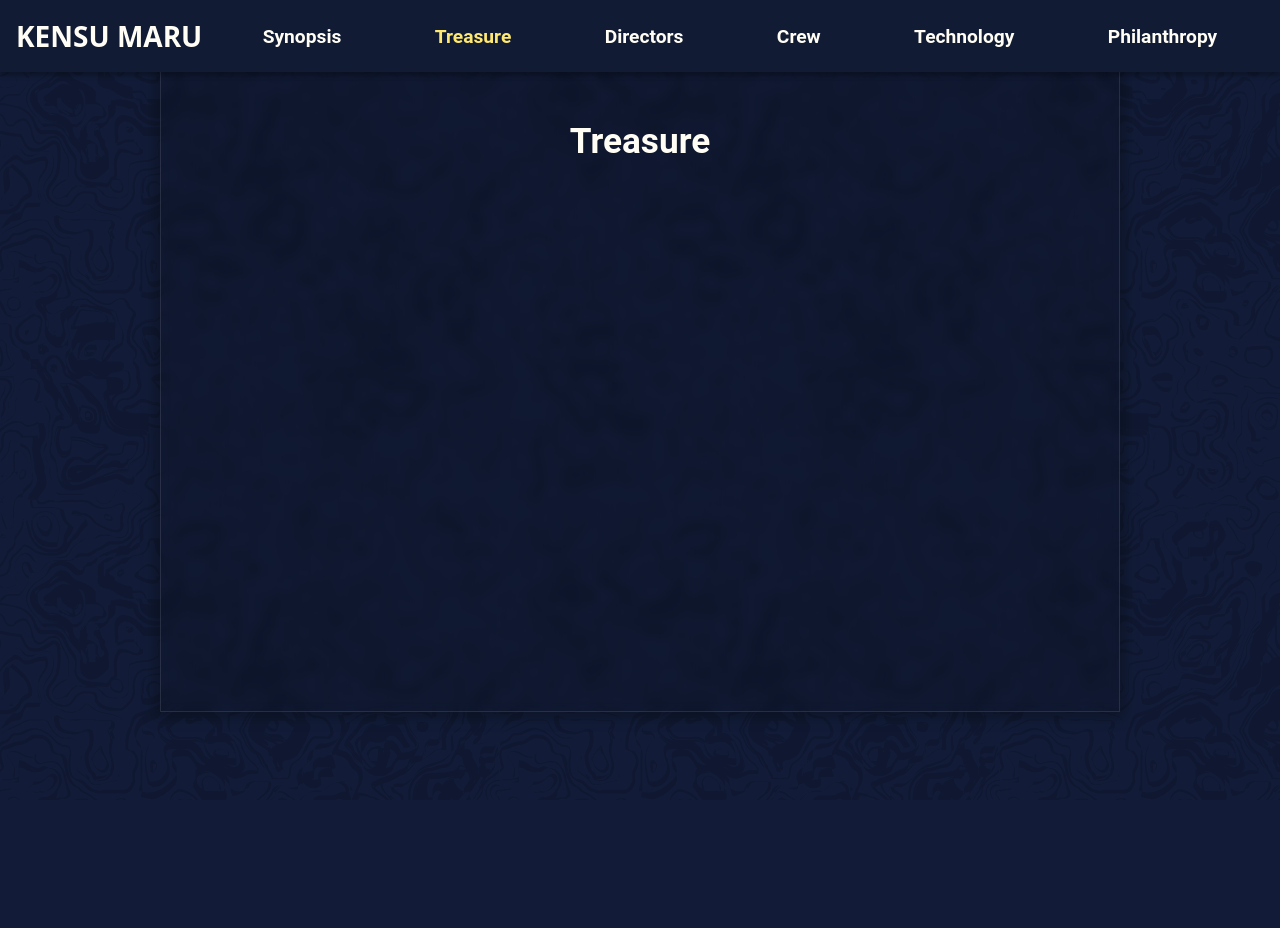
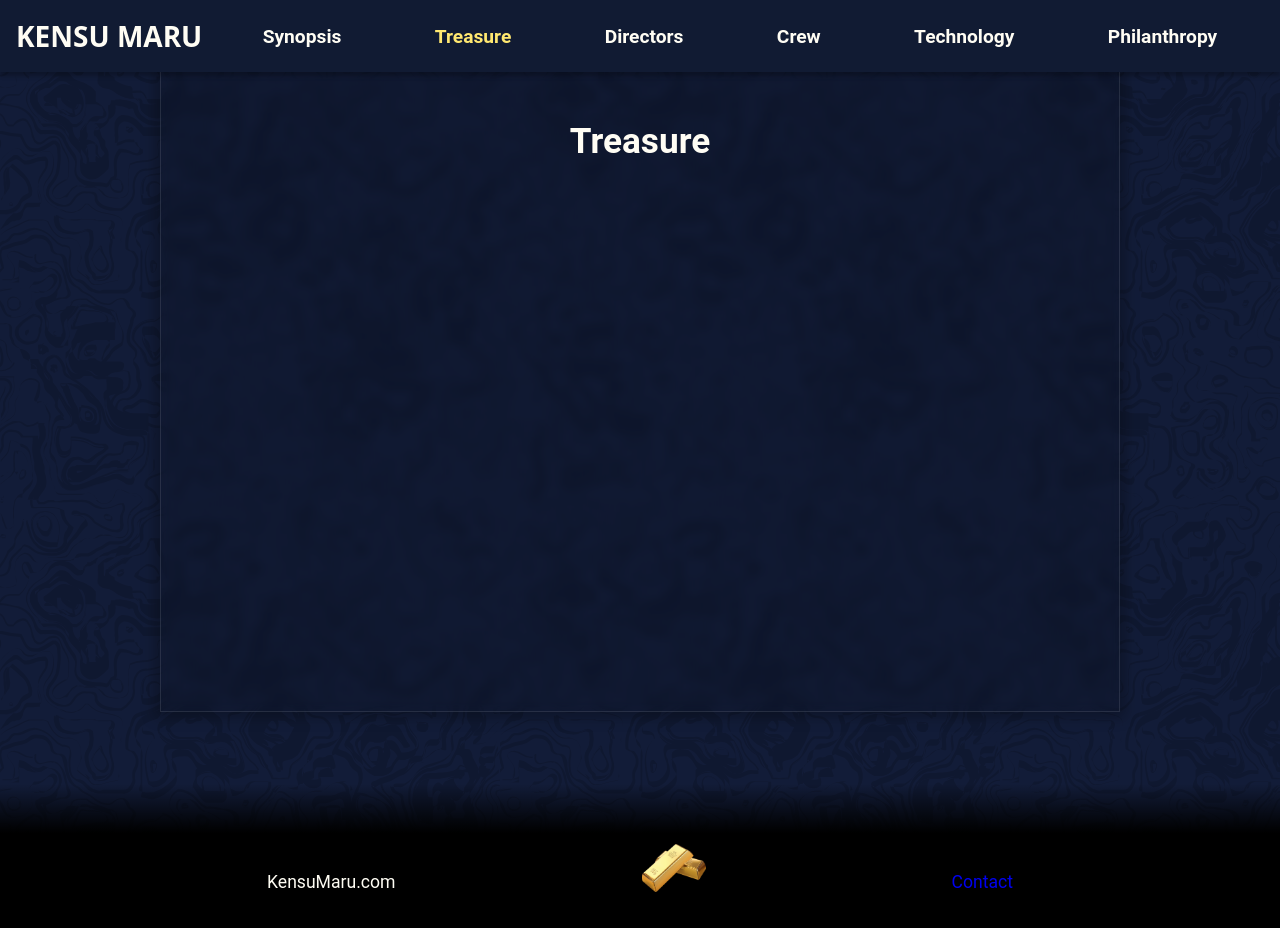
Before and after one commit to dylan-cm/kensumaru, a React (Create React App) app: page /Treasure in a window 1280 px wide. Before the commit the page ends 800 px from the top, so only its background shows below. Built offline with nearby package versions, Linux system fonts and the light colour scheme.

Commit message:
added footer

```diff
--- a/src/atoms/EasterEgg.css
+++ b/src/atoms/EasterEgg.css
@@ -1,12 +1,11 @@
 .easter-egg {
-  height: 500vh;
+  /* height: 500vh;
   display: flex;
   flex-direction: column;
-  justify-content: flex-end;
+  justify-content: flex-end; */
 }
 
 .gold {
-  width: 100px;
+  width: 64px;
   cursor: pointer;
-  margin-bottom: 40px;
 }
--- a/src/atoms/EasterEgg.tsx
+++ b/src/atoms/EasterEgg.tsx
@@ -1,16 +1,12 @@
 import "./EasterEgg.css";
-import gold from "../../assets/gold-bars.png";
+import gold from "../assets/gold-bars.png";
 
 function onClickGold() {
-  alert("You found Yamashita's Gold! To the victor go the spoils!");
+  alert("You found Yamashita's Gold!");
 }
 
 const EasterEgg = () => {
-  return (
-    <div className="easter-egg">
-      <img src={gold} className="gold" alt="gold" onClick={onClickGold} />
-    </div>
-  );
+  return <img src={gold} className="gold" alt="gold" onClick={onClickGold} />;
 };
 
 export default EasterEgg;
--- /dev/null
+++ b/src/molecules/Footer.css
@@ -0,0 +1,39 @@
+.footer-container {
+  display: flex;
+  flex-direction: row;
+  justify-content: space-around;
+  align-items: flex-end;
+
+  padding: 0px 144px;
+  padding-bottom: 36px;
+  margin-top: 72px;
+  box-sizing: border-box;
+
+  width: 100%;
+  min-height: 144px;
+
+  background: rgb(0, 0, 0);
+  background: -moz-linear-gradient(
+    0deg,
+    rgba(0, 0, 0, 1) 66%,
+    rgba(0, 0, 0, 0) 100%
+  );
+  background: -webkit-linear-gradient(
+    0deg,
+    rgba(0, 0, 0, 1) 66%,
+    rgba(0, 0, 0, 0) 100%
+  );
+  background: linear-gradient(
+    0deg,
+    rgba(0, 0, 0, 1) 66%,
+    rgba(0, 0, 0, 0) 100%
+  );
+  filter: progid:DXImageTransform.Microsoft.gradient(startColorstr="#000000",endColorstr="#000000",GradientType=1);
+}
+
+@media (max-width) {
+  .footer-container {
+    padding-right: 24px;
+    padding-left: 24px;
+  }
+}
--- /dev/null
+++ b/src/molecules/Footer.tsx
@@ -0,0 +1,14 @@
+import EasterEgg from "../atoms/EasterEgg";
+import "./Footer.css";
+
+const Footer = () => {
+  return (
+    <div className="footer-container">
+      <span>KensuMaru.com</span>
+      <EasterEgg />
+      <a href="mailto:charles@kensumaru.com">Contact</a>
+    </div>
+  );
+};
+
+export default Footer;
--- a/src/organisms/Layout.css
+++ b/src/organisms/Layout.css
@@ -18,7 +18,7 @@
   width: 100%;
   height: fit-content;
 
-  padding: 72px 12px 48px 12px;
+  padding-top: 72px;
   box-sizing: border-box;
 }
 
@@ -40,5 +40,6 @@
 
   padding: 24px;
   padding-bottom: 48px;
+  margin: 0px 12px;
   box-sizing: border-box;
 }
--- a/src/organisms/Layout.tsx
+++ b/src/organisms/Layout.tsx
@@ -1,3 +1,4 @@
+import Footer from "../molecules/Footer";
 import WebNav from "../molecules/WebNav";
 import "./Layout.css";
 
@@ -5,7 +6,10 @@ const Layout = (props: any) => {
   return (
     <div className="layout">
       <WebNav />
-      <div className="content-container"><div className="content">{props.children}</div></div>
+      <div className="content-container">
+        <div className="content">{props.children}</div>
+        <Footer />
+      </div>
     </div>
   );
 };
```
